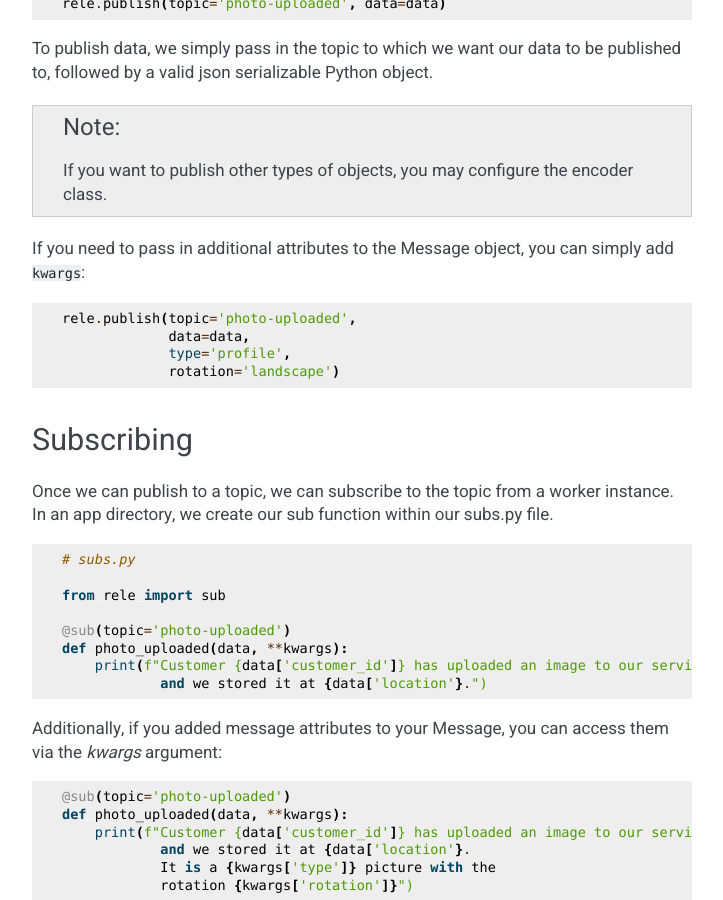
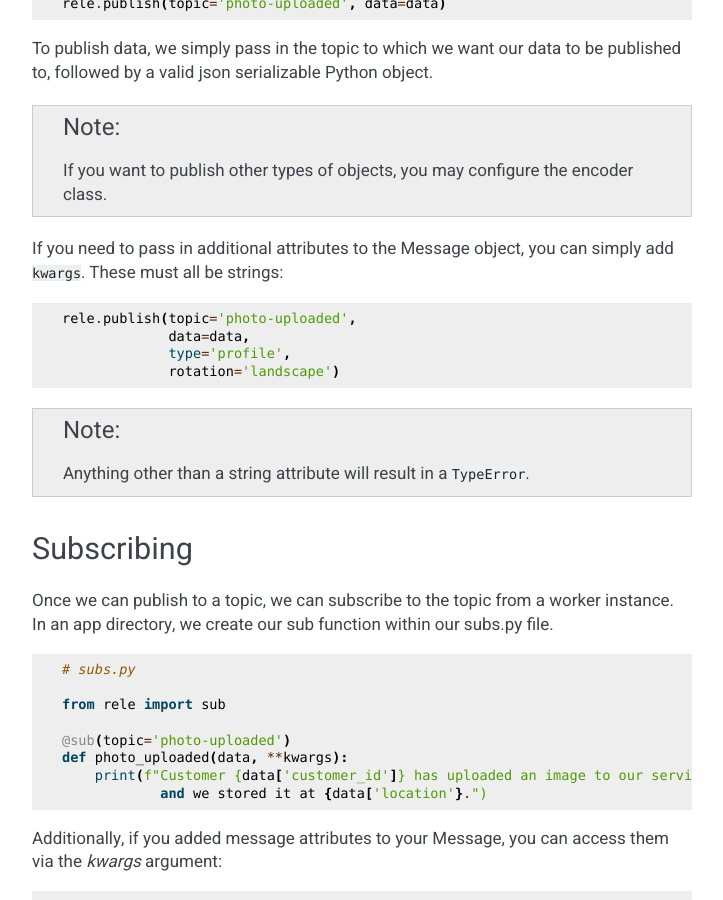
Before and after one commit to mercadona/rele, a Sphinx documentation site: the page built from docs/guides/basics.rst, in a window 1280 px wide and 900 px high, scrolled down 842 px. Shown: the whole window, without its empty margins (388-1111 px from the left). Built offline with Sphinx 7.4.7, drawn with Linux system fonts in a browser that asks for light colours.

Commit message:
Add attribute type info on docs

```diff
--- a/docs/guides/basics.rst
+++ b/docs/guides/basics.rst
@@ -53,7 +53,8 @@ a valid json serializable Python object.
 
 .. note:: If you want to publish other types of objects, you may configure the encoder class.
 
-If you need to pass in additional attributes to the Message object, you can simply add ``kwargs``:
+If you need to pass in additional attributes to the Message object, you can simply add ``kwargs``.
+These must all be strings:
 
 .. code:: python
 
@@ -61,6 +62,8 @@ If you need to pass in additional attributes to the Message object, you can simp
                  data=data,
                  type='profile',
                  rotation='landscape')
+
+.. note:: Anything other than a string attribute will result in a ``TypeError``.
 
 .. _subscribing:
 
```
Also changed, not shown: 1 other file.
